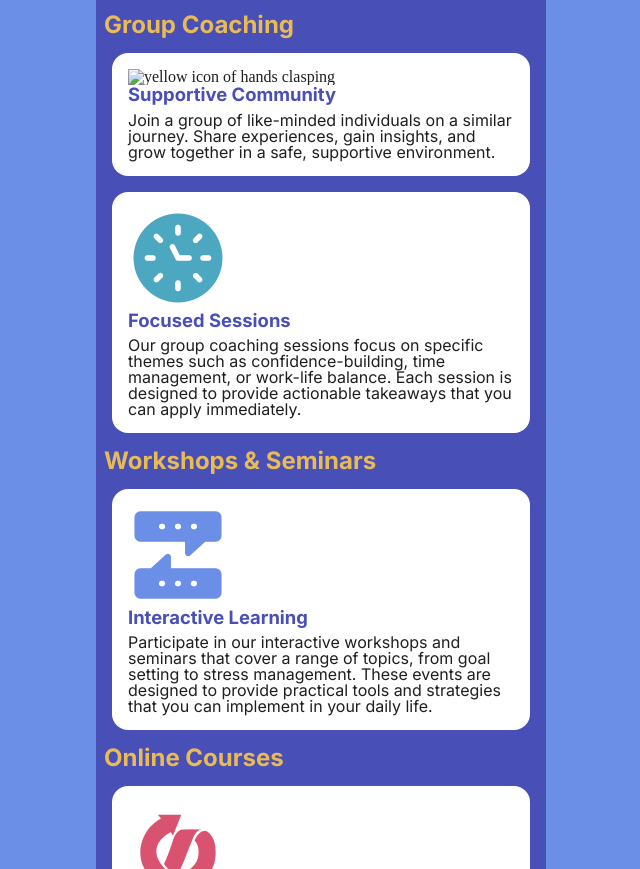
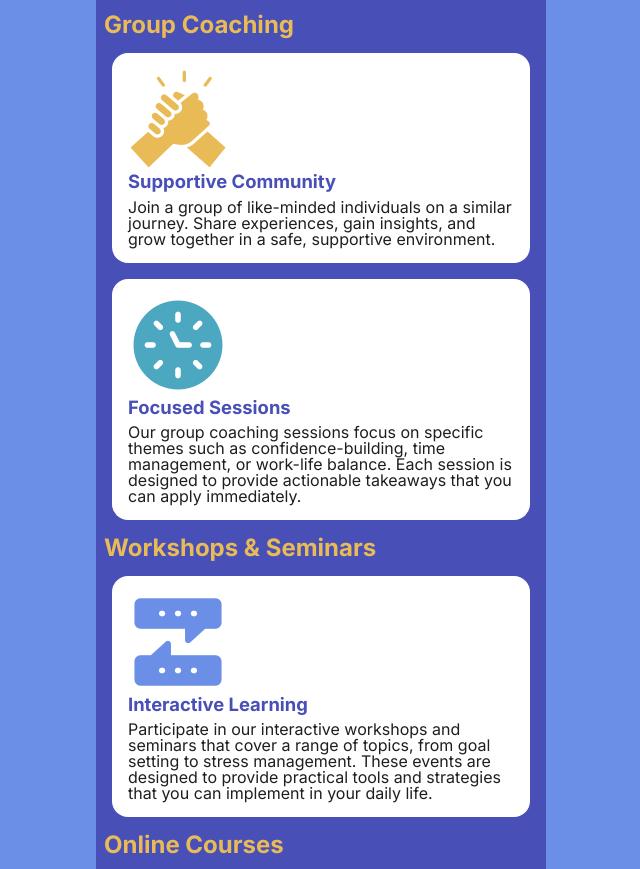
Before and after one commit to acedlund/path-to-success, a plain HTML site: page index.html in a window 1280 px wide. Shown: the part 1271-2140 px from the top of the page, without its empty margins (319-959 px from the left). Drawn offline with Linux system fonts and the light colour scheme; the site is published under a folder, as on GitHub Pages, so addresses that start at the root find nothing; a web font is replaced by a local one.

Commit message:
Update index.html

```diff
--- a/index.html
+++ b/index.html
@@ -53,7 +53,7 @@
     <h3>Group Coaching</h3>
 
     <section>
-        <img src="/images/supportive-community.png" alt="yellow icon of hands clasping">
+        <img src="images/supportive-community.png" alt="yellow icon of hands clasping">
         <h4>Supportive Community</h4>
         <p>Join a group of like-minded individuals on a similar journey. Share experiences, gain insights, and grow together in a safe, supportive environment.</p>
     </section>
```
